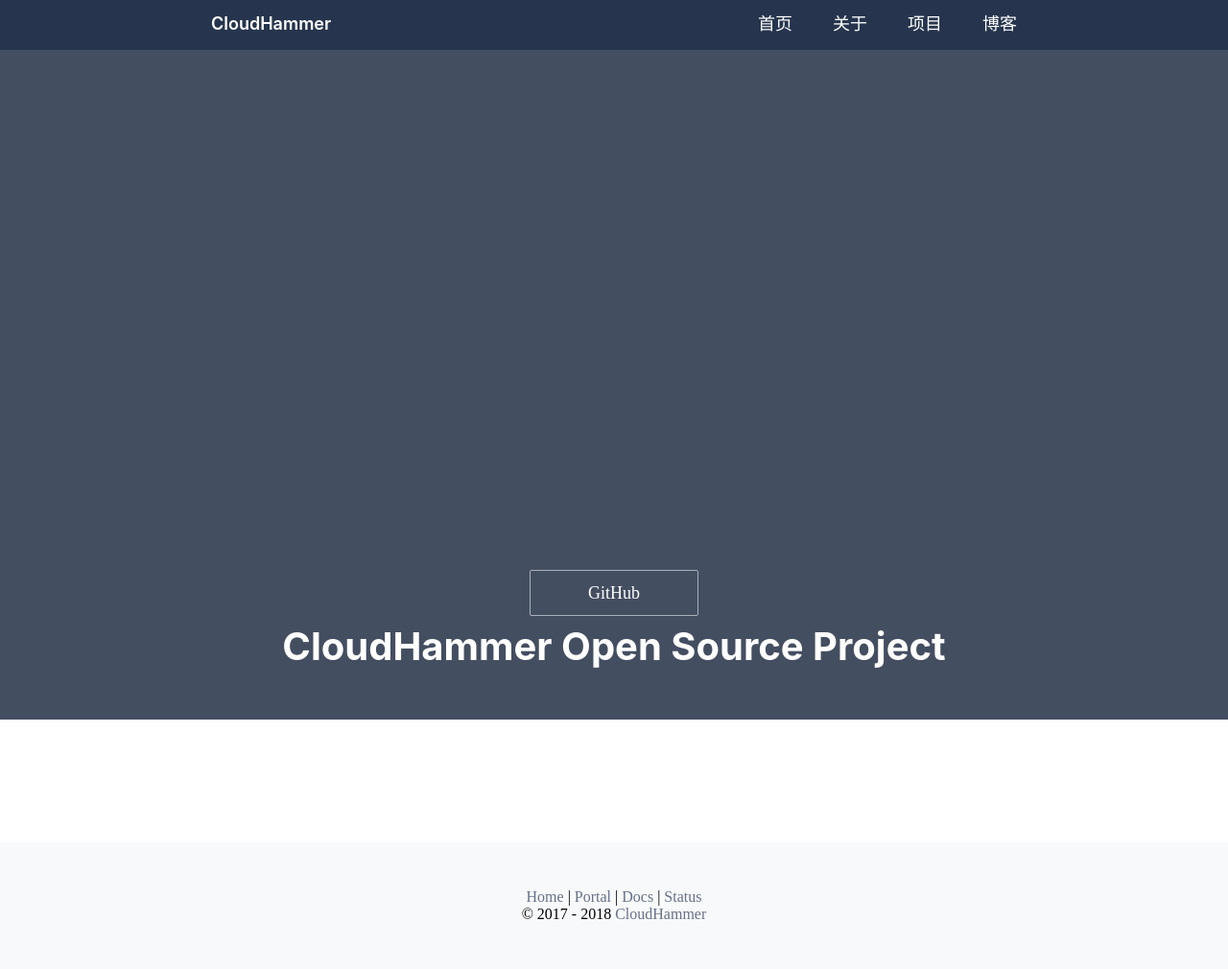
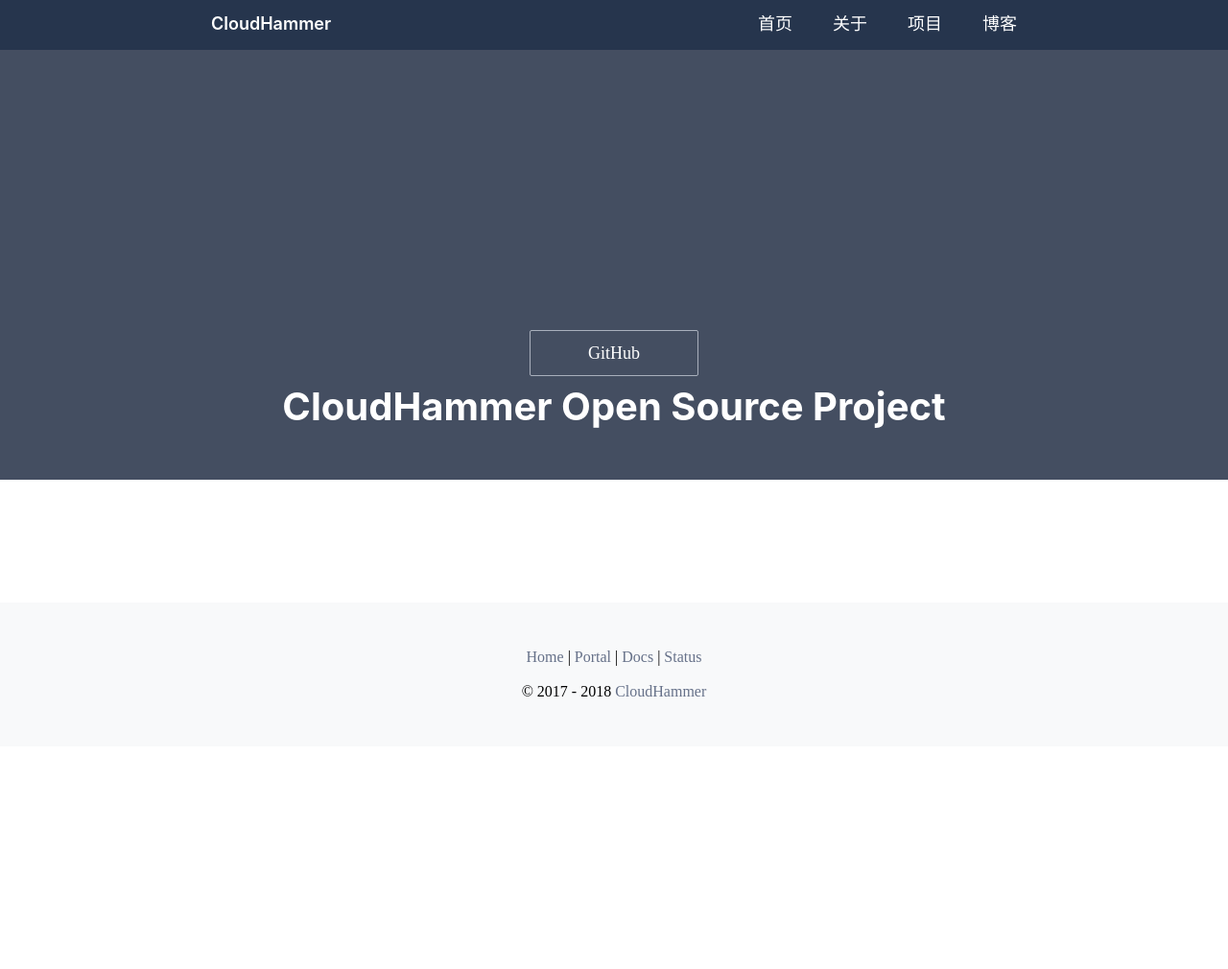
Before and after one commit to nanqinlang-fork-web-blogs/CloudHammer.github.io, a Jekyll site: the page built from index.html, in a window 1280 px wide. Shown: the whole page at 96% size. Built offline with Jekyll 4.4.1, drawn with Linux system fonts in a browser that asks for light colours; after the commit the page ends 900 px from its top, so only the background shows below that.

Commit message:
Fix/Update style

```diff
--- a/_includes/footer.html
+++ b/_includes/footer.html
@@ -5,6 +5,7 @@
         <a href="https://docs.overwall.org">Docs</a> |
         <a href="https://status.overwall.org">Status</a>
     </div>
+    <br>
     <div id="copyright" class="grid-footer container grid-lg">©
         <span year></span>
         <a href="https://overwall.org" target="_blank">CloudHammer</a>
--- a/css/main.css
+++ b/css/main.css
@@ -76,7 +76,7 @@ a {
 }
 
 .header-home {
-  height: 750px;
+  height: 500px;
 }
 .content {
   padding: 64px 0;
```
